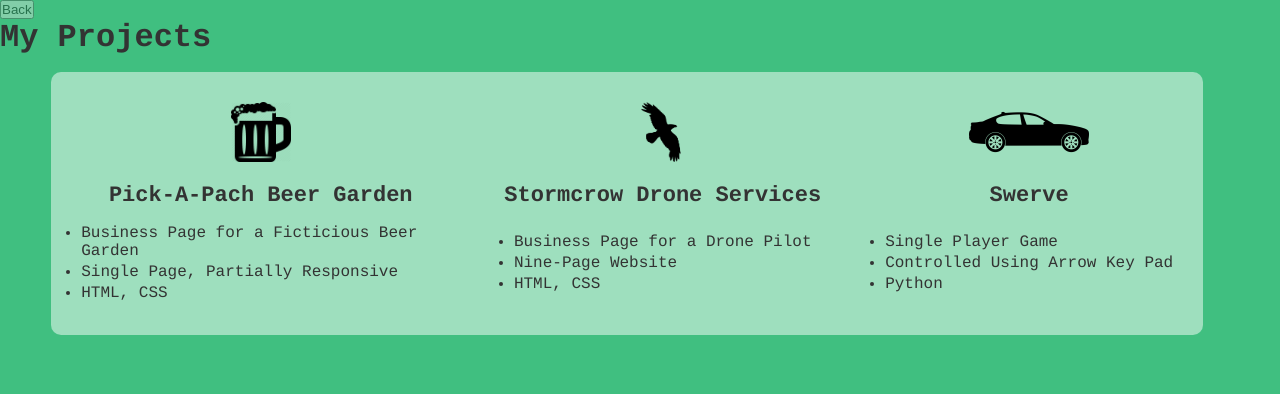
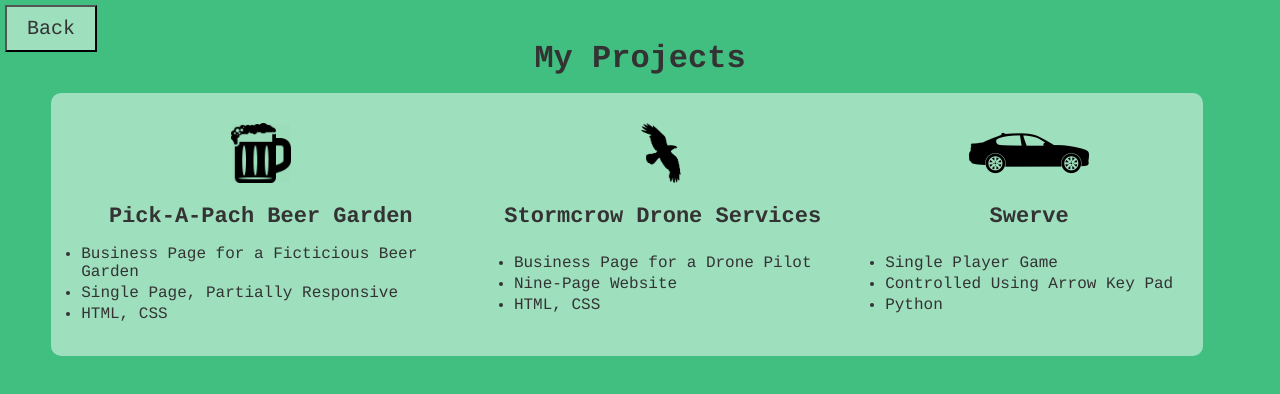
Before and after one commit to NPachella/Portfolio, a plain HTML site: page projects.html in a window 1280 px wide. Drawn offline with Linux system fonts and the light colour scheme.

Commit message:
Update portfolio-style.css

```diff
--- a/portfolio-style.css
+++ b/portfolio-style.css
@@ -33,6 +33,28 @@ a:hover {
 }
 
 /* Projects Page styling below */
+
+button {
+	position: absolute;
+	color: #333333;
+	background-color: #9edfbe;
+	display: block;
+	padding: 10px 20px;
+	text-decoration: none;
+	top: 5px;
+	left: 5px;
+	font-size: 20px;
+	font-family: courier;
+}
+button:hover {
+	color: black;
+	background-color: #c6ecd9;
+	cursor: pointer;
+}
+h1 {
+	text-align: center;
+	margin-top: 5vh;
+}
 
 .proj-title {
 	margin-top: 10vh;
```
